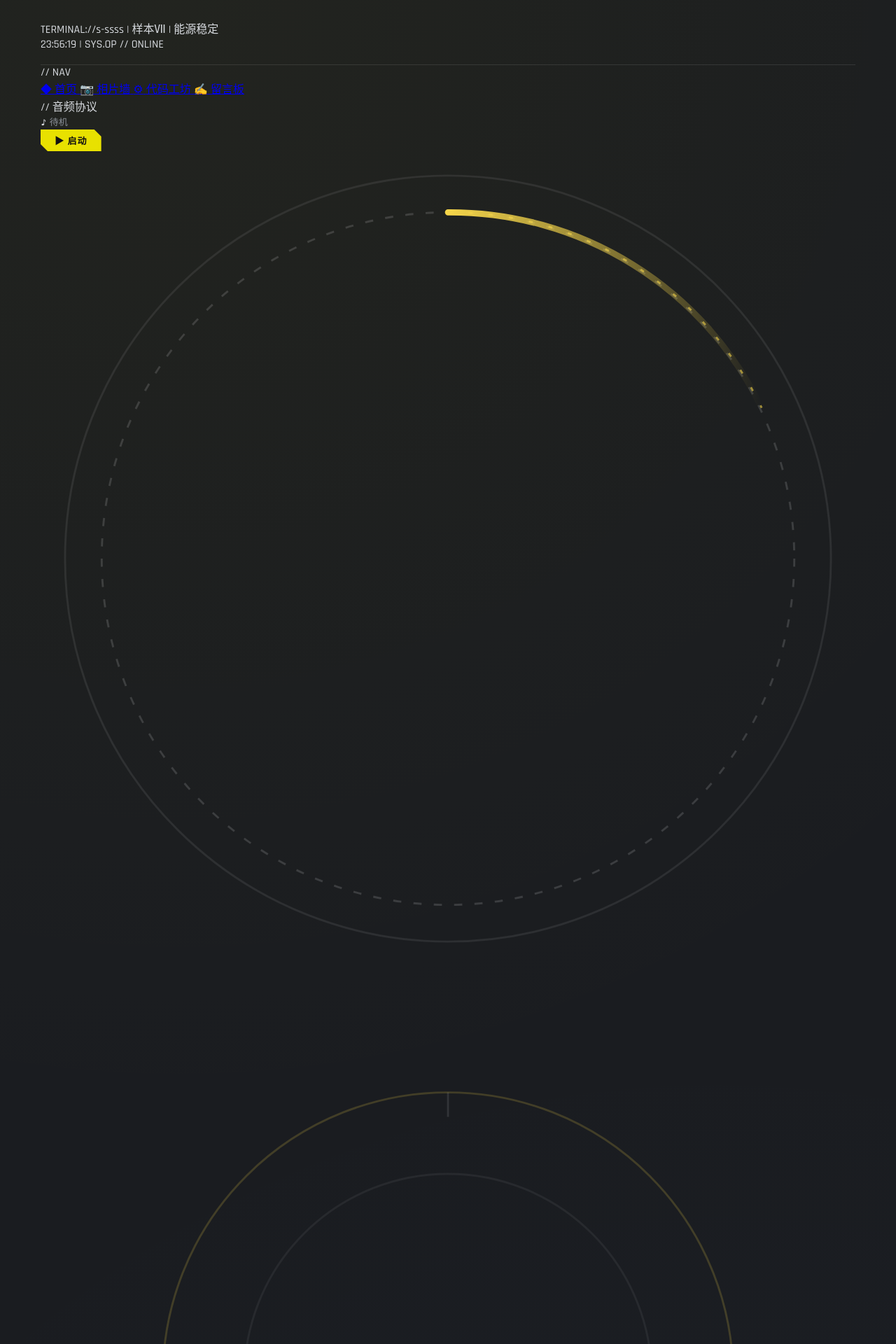
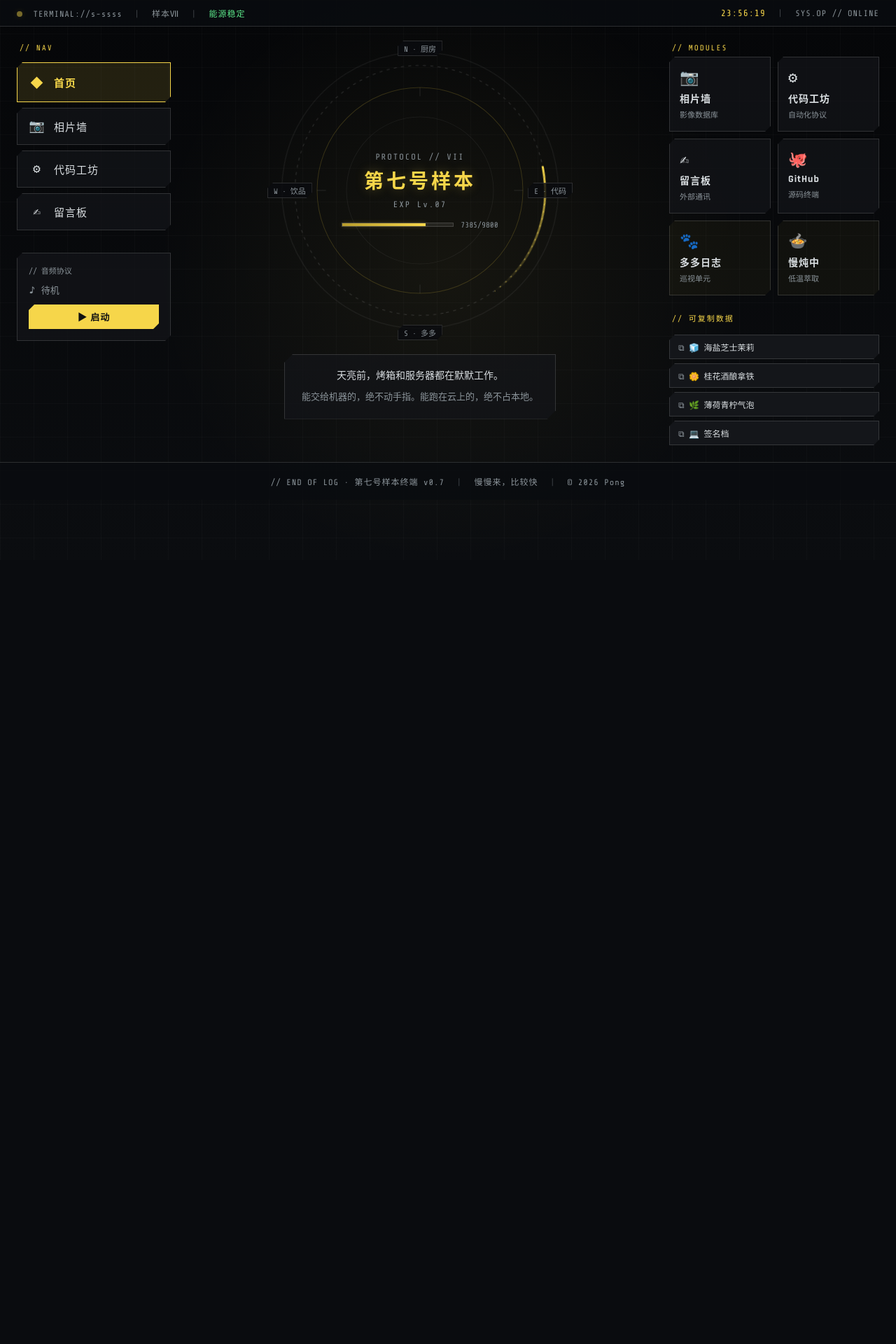
Before and after one commit to s-ssss/s-ssss.github.io, a PHP site: page / in a window 1280 px wide. Shown: the top 1920 px of the page at 70% size. After the commit the page ends 721 px from the top, so only its background shows below. Run offline with PHP 8.4, Linux system fonts and the light colour scheme.

Commit message:
Update style.css

```diff
--- a/style.css
+++ b/style.css
@@ -1,153 +1,138 @@
-/* ===== 终末地风 CSS 变量 ===== */
+/* ===== 终末地终端风 · 大厅版 ===== */
 :root {
-    --bg: #1a1c20;
-    --bg-2: #23262d;
-    --panel: rgba(38, 41, 48, 0.72);
-    --panel-solid: #262930;
-    --line: rgba(255, 255, 255, 0.10);
-    --line-strong: rgba(232, 225, 0, 0.45);
-    --text: #d7dadf;
-    --muted: #8b9199;
-    --accent: #e8e100;       /* 终末地黄 */
-    --accent-dim: #a7a300;
-    --accent-glow: rgba(232, 225, 0, 0.35);
-    --danger: #e85a5a;
+    --bg: #07090b;
+    --panel: rgba(20, 22, 26, 0.72);
+    --panel-solid: #14161a;
+    --line: rgba(255, 255, 255, 0.14);
+    --line-strong: rgba(246, 214, 74, 0.45);
+    --text: #d8dde0;
+    --muted: #8b949a;
+    --yellow: #f6d64a;
+    --yellow-dim: #b89d2c;
+    --yellow-glow: rgba(246, 214, 74, 0.25);
     --ok: #5ce88a;
-    --clip: polygon(0 0, calc(100% - 16px) 0, 100% 16px, 100% 100%, 16px 100%, 0 calc(100% - 16px));
-    --clip-sm: polygon(0 0, calc(100% - 10px) 0, 100% 10px, 100% 100%, 10px 100%, 0 calc(100% - 10px));
+    --clip: polygon(12px 0, 100% 0, 100% calc(100% - 12px), calc(100% - 12px) 100%, 0 100%, 0 12px);
+    --clip-sm: polygon(8px 0, 100% 0, 100% calc(100% - 8px), calc(100% - 8px) 100%, 0 100%, 0 8px);
 }
 
 * { margin: 0; padding: 0; box-sizing: border-box; }
 
 body {
-    font-family: "Rajdhani", "Share Tech Mono", "Noto Sans CJK SC", -apple-system, sans-serif;
-    background: var(--bg);
+    font-family: "Rajdhani", "Share Tech Mono", "Noto Sans CJK SC", monospace, sans-serif;
+    background:
+        radial-gradient(circle at 50% 48%, rgba(246,214,74,0.06), transparent 55%),
+        linear-gradient(180deg, #050608, #0b0d10);
     color: var(--text);
-    max-width: 1200px;
-    margin: 0 auto;
-    padding: 0 18px;
     min-height: 100vh;
-    background-image:
-        radial-gradient(circle at 20% 0%, rgba(232,225,0,0.04) 0%, transparent 50%),
-        radial-gradient(circle at 80% 100%, rgba(74,144,217,0.04) 0%, transparent 50%);
+    overflow-x: hidden;
 }
 
-/* ===== 顶部状态栏（HUD） ===== */
-header {
-    position: relative;
-    padding: 28px 0 18px;
-    border-bottom: 1px solid var(--line);
+/* 背景网格 */
+.bg-grid {
+    position: fixed; inset: 0;
+    background-image:
+        linear-gradient(rgba(255,255,255,0.025) 1px, transparent 1px),
+        linear-gradient(90deg, rgba(255,255,255,0.025) 1px, transparent 1px);
+    background-size: 48px 48px;
+    pointer-events: none;
+    z-index: 0;
 }
 
-/* 顶部小状态条 */
-.hud-bar {
-    display: flex;
-    justify-content: space-between;
-    align-items: center;
+/* ===== 顶部状态栏 ===== */
+.topbar {
+    position: relative; z-index: 2;
+    display: flex; justify-content: space-between; align-items: center;
+    padding: 10px 24px;
+    background: rgba(10,12,16,0.85);
+    border-bottom: 1px solid var(--line);
     font-family: "Share Tech Mono", monospace;
-    font-size: 11px;
+    font-size: 12px;
     color: var(--muted);
-    margin-bottom: 14px;
-    padding: 4px 12px;
-    background: rgba(0,0,0,0.3);
+    letter-spacing: 1px;
+}
+.topbar .dot {
+    display: inline-block; width: 8px; height: 8px; border-radius: 50%;
+    background: var(--yellow); margin-right: 8px;
+    box-shadow: 0 0 8px var(--yellow-glow);
+    animation: blink 2s infinite;
+}
+@keyframes blink { 50% { opacity: 0.4; } }
+.topbar .sep { margin: 0 10px; opacity: 0.4; }
+.topbar .status-ok { color: var(--ok); }
+#clock { color: var(--yellow); font-size: 13px; }
+
+/* ===== 主布局 ===== */
+.layout {
+    position: relative; z-index: 1;
+    display: grid;
+    grid-template-columns: 220px 1fr 300px;
+    gap: 20px;
+    padding: 24px;
+    max-width: 1400px;
+    margin: 0 auto;
+}
+
+/* ===== 左侧导航 ===== */
+.sidebar {
+    display: flex; flex-direction: column; gap: 8px;
+}
+.side-title {
+    font-family: "Share Tech Mono", monospace;
+    font-size: 11px; color: var(--yellow);
+    letter-spacing: 2px; margin-bottom: 6px;
+    padding-left: 4px;
+}
+.side-btn {
+    display: flex; align-items: center; gap: 12px;
+    padding: 14px 16px;
+    background: var(--panel);
+    border: 1px solid var(--line);
+    clip-path: var(--clip-sm);
+    color: var(--text);
+    text-decoration: none;
+    font-size: 15px;
+    letter-spacing: 1px;
+    transition: all 0.2s;
+}
+.side-btn .side-icon { font-size: 18px; width: 24px; text-align: center; }
+.side-btn:hover {
+    border-color: var(--yellow);
+    color: var(--yellow);
+    box-shadow: inset 0 0 12px var(--yellow-glow);
+}
+.side-btn.active {
+    background: rgba(246,214,74,0.12);
+    border-color: var(--yellow);
+    color: var(--yellow);
+    font-weight: 700;
+}
+.side-btn.active .side-icon { animation: pulse 2s infinite; }
+
+/* 音乐盒 */
+.music-box {
+    margin-top: 24px;
+    padding: 16px;
+    background: var(--panel);
     border: 1px solid var(--line);
     clip-path: var(--clip-sm);
 }
-.hud-bar .left::before { content: "▷ "; color: var(--accent); }
-.hud-bar .right::after { content: " ◁"; color: var(--accent); }
-
-header h1 {
-    font-size: 36px;
-    font-weight: 700;
-    letter-spacing: 4px;
-    color: var(--text);
-    text-transform: uppercase;
+.music-label {
+    font-family: "Share Tech Mono", monospace;
+    font-size: 11px; color: var(--muted);
+    margin-bottom: 8px;
 }
-header h1::before {
-    content: "◆ ";
-    color: var(--accent);
-    font-size: 24px;
+.music-row {
+    display: flex; align-items: center; gap: 8px;
+    font-size: 13px; color: var(--muted);
+    margin-bottom: 10px;
 }
-header p {
-    color: var(--muted);
-    margin-top: 6px;
-    font-size: 14px;
-    font-style: italic;
-    letter-spacing: 1px;
-}
-
-/* ===== 导航（终端标签） ===== */
-nav {
-    margin-top: 18px;
-    display: flex;
-    justify-content: center;
-    flex-wrap: wrap;
-    gap: 6px;
-}
-nav a {
-    padding: 8px 20px;
-    color: var(--muted);
-    text-decoration: none;
-    font-weight: 600;
-    font-size: 14px;
-    letter-spacing: 2px;
-    text-transform: uppercase;
-    border: 1px solid var(--line);
-    clip-path: var(--clip-sm);
-    transition: all 0.2s;
-    position: relative;
-}
-nav a::before {
-    content: "▸ ";
-    opacity: 0;
-    transition: opacity 0.2s;
-}
-nav a:hover {
-    border-color: var(--accent);
-    color: var(--accent);
-    background: rgba(232,225,0,0.06);
-}
-nav a:hover::before { opacity: 1; }
-nav a.active {
-    background: var(--accent);
-    color: #111;
-    border-color: var(--accent);
-    font-weight: 700;
-}
-nav a.active::before { opacity: 1; color: #111; }
-
-/* ===== 音乐条（音频协议） ===== */
-#musicBar {
-    display: flex;
-    align-items: center;
-    gap: 14px;
-    background: var(--panel);
-    backdrop-filter: blur(10px);
-    border: 1px solid var(--line);
-    clip-path: var(--clip);
-    padding: 10px 22px;
-    margin: 22px auto;
-    max-width: 480px;
-}
-#musicBar .music-icon {
-    font-size: 20px;
-    animation: pulse 2s infinite;
-}
-@keyframes pulse {
-    0%, 100% { opacity: 1; }
-    50% { opacity: 0.5; }
-}
-#musicName {
-    flex: 1;
-    font-size: 13px;
-    color: var(--muted);
-    font-family: "Share Tech Mono", monospace;
-}
-#playBtn {
-    background: var(--accent);
+#musicIcon { font-size: 18px; }
+.yellow-btn {
+    width: 100%;
+    background: var(--yellow);
     color: #111;
     border: none;
-    padding: 6px 20px;
+    padding: 8px;
     font-weight: 700;
     font-size: 13px;
     cursor: pointer;
@@ -155,98 +140,127 @@ nav a.active::before { opacity: 1; color: #111; }
     letter-spacing: 1px;
     transition: transform 0.08s, filter 0.2s;
 }
-#playBtn:hover { filter: brightness(1.1); }
-#playBtn:active { transform: translateY(2px) scale(0.96); }
+.yellow-btn:hover { filter: brightness(1.1); }
+.yellow-btn:active { transform: translateY(2px) scale(0.97); }
 
-/* ===== 简介三栏 ===== */
-.intro {
-    display: grid;
-    grid-template-columns: repeat(auto-fit, minmax(280px, 1fr));
-    gap: 16px;
-    margin: 32px 0;
+/* ===== 中间 HUD ===== */
+.hud-center {
+    display: flex; flex-direction: column; align-items: center; gap: 24px;
 }
-.intro-card {
+.hud {
+    position: relative;
+    width: 420px; height: 420px;
+}
+.hud-svg {
+    position: absolute; inset: 0;
+    width: 100%; height: 100%;
+}
+.hud-svg.inner { animation: none; }
+.hud-svg:not(.inner) { animation: spin 30s linear infinite; }
+@keyframes spin { to { transform: rotate(360deg); } }
+
+.hud-text {
+    position: absolute; inset: 0;
+    display: flex; flex-direction: column;
+    align-items: center; justify-content: center;
+    text-align: center;
+    gap: 6px;
+}
+.hud-sub {
+    font-family: "Share Tech Mono", monospace;
+    font-size: 12px; color: var(--muted);
+    letter-spacing: 2px;
+}
+.hud-main {
+    font-size: 28px; font-weight: 700;
+    color: var(--yellow);
+    letter-spacing: 4px;
+    text-shadow: 0 0 16px var(--yellow-glow);
+}
+.hud-bar-wrap {
+    display: flex; align-items: center; gap: 10px;
+    margin-top: 10px;
+}
+.hud-bar {
+    width: 160px; height: 6px;
+    background: rgba(255,255,255,0.08);
+    border: 1px solid var(--line);
+    position: relative;
+}
+.hud-bar-fill {
+    height: 100%;
+    background: linear-gradient(90deg, var(--yellow-dim), var(--yellow));
+    box-shadow: 0 0 6px var(--yellow-glow);
+}
+.hud-bar-text {
+    font-family: "Share Tech Mono", monospace;
+    font-size: 11px; color: var(--muted);
+}
+
+/* HUD 四方向标签 */
+.hud-tag {
+    position: absolute;
+    font-family: "Share Tech Mono", monospace;
+    font-size: 11px; color: var(--muted);
+    background: rgba(10,12,16,0.8);
+    border: 1px solid var(--line);
+    padding: 2px 8px;
+    clip-path: var(--clip-sm);
+}
+.hud-tag.top { top: -4px; left: 50%; transform: translateX(-50%); }
+.hud-tag.bottom { bottom: -4px; left: 50%; transform: translateX(-50%); }
+.hud-tag.left { left: -8px; top: 50%; transform: translateY(-50%); }
+.hud-tag.right { right: -8px; top: 50%; transform: translateY(-50%); }
+
+.hud-intro {
+    text-align: center;
     background: var(--panel);
-    backdrop-filter: blur(10px);
     border: 1px solid var(--line);
     clip-path: var(--clip);
-    padding: 22px;
-    position: relative;
+    padding: 18px 24px;
+    max-width: 420px;
 }
-.intro-card::before {
-    content: "";
-    position: absolute;
-    top: 0; left: 0;
-    width: 40px; height: 3px;
-    background: var(--accent);
+.hud-intro p { font-size: 14px; line-height: 1.8; }
+.hud-intro p.muted { color: var(--muted); font-size: 13px; margin-top: 6px; }
+
+/* ===== 右侧模块矩阵 ===== */
+.modules { display: flex; flex-direction: column; }
+.mod-grid {
+    display: grid;
+    grid-template-columns: repeat(2, 1fr);
+    gap: 10px;
 }
-.intro-card h2 {
-    font-size: 16px;
-    color: var(--accent);
-    margin-bottom: 12px;
-    letter-spacing: 2px;
-    text-transform: uppercase;
+.mod-card {
+    display: flex; flex-direction: column; gap: 4px;
+    padding: 16px 14px;
+    background: var(--panel);
+    border: 1px solid var(--line);
+    clip-path: var(--clip-sm);
+    text-decoration: none; color: var(--text);
+    transition: all 0.2s;
 }
-.intro-card p {
-    font-size: 14px;
-    color: var(--muted);
-    line-height: 1.8;
+.mod-card:hover {
+    border-color: var(--yellow);
+    color: var(--yellow);
+    box-shadow: 0 0 16px var(--yellow-glow);
+    transform: translateY(-2px);
 }
-.intro-card a { color: var(--accent); font-weight: 600; }
+.mod-card.alt { background: rgba(246,214,74,0.04); }
+.mod-icon { font-size: 22px; }
+.mod-name { font-weight: 700; font-size: 14px; letter-spacing: 1px; }
+.mod-desc {
+    font-family: "Share Tech Mono", monospace;
+    font-size: 11px; color: var(--muted);
+}
 
-/* ===== 快速入口 ===== */
-.quick-links {
-    display: grid;
-    grid-template-columns: repeat(auto-fit, minmax(180px, 1fr));
-    gap: 14px;
-    margin: 30px 0;
-}
-.quick-card {
-    display: flex;
-    flex-direction: column;
-    align-items: center;
-    gap: 12px;
-    padding: 32px 16px;
-    background: var(--panel);
-    backdrop-filter: blur(10px);
-    border: 1px solid var(--line);
-    clip-path: var(--clip);
-    text-decoration: none;
-    color: var(--text);
-    transition: transform 0.2s, border-color 0.2s, box-shadow 0.2s;
-}
-.quick-card:hover {
-    transform: translateY(-4px);
-    border-color: var(--accent);
-    box-shadow: 0 0 20px var(--accent-glow);
-}
-.quick-icon { font-size: 40px; }
-.quick-text {
-    font-weight: 700;
-    font-size: 15px;
-    letter-spacing: 2px;
-    text-transform: uppercase;
-}
-.quick-card.plog { border-top: 3px solid var(--accent); }
-.quick-card.code { border-top: 3px solid #4a90d9; }
-.quick-card.msg { border-top: 3px solid #e8806a; }
-
-/* ===== 可复制文字块 ===== */
-#copySection { margin: 36px 0; }
-#copySection h2 {
-    font-size: 16px;
-    color: var(--accent);
-    margin-bottom: 14px;
-    letter-spacing: 2px;
-}
+/* 复制块 */
+.copy-list { display: flex; flex-direction: column; gap: 6px; margin-top: 10px; }
 .copy-block {
-    display: inline-block;
+    padding: 8px 12px;
     background: var(--panel-solid);
     border: 1px solid var(--line);
     clip-path: var(--clip-sm);
-    padding: 10px 18px;
-    margin: 6px 8px 6px 0;
-    font-size: 13px;
+    font-size: 12px;
     color: var(--text);
     cursor: pointer;
     transition: all 0.2s;
@@ -254,298 +268,35 @@ nav a.active::before { opacity: 1; color: #111; }
     font-family: "Share Tech Mono", monospace;
 }
 .copy-block:hover {
-    border-color: var(--accent);
-    color: var(--accent);
-    box-shadow: inset 0 0 12px var(--accent-glow);
+    border-color: var(--yellow);
+    color: var(--yellow);
+    box-shadow: inset 0 0 10px var(--yellow-glow);
 }
 .copy-block::before { content: "⧉ "; color: var(--muted); }
-.copy-block:hover::before { color: var(--accent); }
 
-/* ===== 相片墙 ===== */
-.date-group { margin: 36px 0; }
-.date-group h2 {
-    font-size: 15px;
-    color: var(--accent);
-    border-bottom: 1px solid var(--line-strong);
-    padding-bottom: 8px;
-    margin-bottom: 14px;
-    letter-spacing: 2px;
+/* ===== 底部 ===== */
+.bottombar {
+    position: relative; z-index: 2;
+    text-align: center;
+    padding: 18px;
+    border-top: 1px solid var(--line);
+    background: rgba(10,12,16,0.85);
     font-family: "Share Tech Mono", monospace;
-}
-.grid {
-    display: grid;
-    grid-template-columns: repeat(auto-fill, minmax(220px, 1fr));
-    gap: 14px;
-}
-.card {
-    background: var(--panel);
-    border: 1px solid var(--line);
-    clip-path: var(--clip);
-    overflow: hidden;
-    cursor: pointer;
-    transition: transform 0.2s, border-color 0.2s, box-shadow 0.2s;
-}
-.card:hover {
-    transform: translateY(-4px);
-    border-color: var(--accent);
-    box-shadow: 0 0 16px var(--accent-glow);
-}
-.card img {
-    width: 100%;
-    height: 190px;
-    object-fit: cover;
-    display: block;
-    filter: saturate(0.9) contrast(1.05);
-    transition: filter 0.3s;
-}
-.card:hover img { filter: saturate(1.1) contrast(1.1); }
-.card .info { padding: 10px 14px; }
-.card h3 { font-size: 14px; color: var(--accent); }
-.card p { font-size: 12px; color: var(--muted); margin-top: 4px; }
-
-/* ===== 灯箱 ===== */
-#lightbox {
-    position: fixed; inset: 0;
-    background: rgba(10, 12, 16, 0.92);
-    display: flex;
-    flex-direction: column;
-    justify-content: center;
-    align-items: center;
-    z-index: 999;
-    cursor: zoom-out;
-}
-#lightbox.hidden { display: none; }
-#lightboxImg {
-    max-width: 92vw;
-    max-height: 78vh;
-    border: 1px solid var(--accent);
-    clip-path: var(--clip);
-    box-shadow: 0 0 40px var(--accent-glow);
-}
-#lightboxCaption {
-    color: var(--accent);
-    margin-top: 14px;
-    font-size: 13px;
-    font-family: "Share Tech Mono", monospace;
-}
-#closeBtn {
-    position: absolute;
-    top: 18px; right: 28px;
-    font-size: 36px;
-    color: var(--accent);
-    cursor: pointer;
-    z-index: 1000;
-}
-
-/* ===== 代码工坊 ===== */
-.projects {
-    display: grid;
-    grid-template-columns: repeat(auto-fit, minmax(300px, 1fr));
-    gap: 16px;
-    margin: 30px 0;
-}
-.proj-card {
-    background: var(--panel);
-    backdrop-filter: blur(10px);
-    border: 1px solid var(--line);
-    clip-path: var(--clip);
-    padding: 24px;
-    position: relative;
-}
-.proj-card::after {
-    content: "";
-    position: absolute;
-    bottom: 0; right: 0;
-    width: 30px; height: 30px;
-    background: linear-gradient(135deg, transparent 50%, var(--accent) 50%);
-    opacity: 0.3;
-}
-.proj-card h2 {
-    font-size: 17px;
-    color: var(--accent);
-    margin-bottom: 10px;
+    font-size: 12px;
+    color: var(--muted);
     letter-spacing: 1px;
 }
-.proj-card p { font-size: 14px; color: var(--muted); line-height: 1.7; }
-.proj-card .tech {
-    color: var(--muted);
-    font-size: 12px;
-    margin: 8px 0;
-    font-family: "Share Tech Mono", monospace;
+.bottombar .sep { margin: 0 10px; opacity: 0.4; }
+
+/* ===== 响应式 ===== */
+@media (max-width: 1000px) {
+    .layout { grid-template-columns: 1fr; }
+    .hud { width: 320px; height: 320px; }
+    .hud-main { font-size: 22px; }
+    .mod-grid { grid-template-columns: repeat(3, 1fr); }
 }
-.proj-card a { color: var(--accent); font-weight: 600; }
-
-/* 灶台能量条 */
-.stove {
-    margin: 30px 0;
-    background: var(--panel);
-    padding: 24px;
-    border: 1px solid var(--line);
-    clip-path: var(--clip);
+@media (max-width: 600px) {
+    .topbar { flex-direction: column; gap: 6px; }
+    .mod-grid { grid-template-columns: repeat(2, 1fr); }
+    .hud { width: 280px; height: 280px; }
 }
-.stove h2 {
-    font-size: 16px;
-    color: var(--accent);
-    margin-bottom: 16px;
-    letter-spacing: 2px;
-}
-.stove-item {
-    display: flex;
-    align-items: center;
-    gap: 14px;
-    margin: 12px 0;
-}
-.stove-label {
-    width: 100px;
-    font-size: 13px;
-    color: var(--muted);
-    font-family: "Share Tech Mono", monospace;
-}
-.bar {
-    flex: 1;
-    height: 8px;
-    background: rgba(255,255,255,0.06);
-    border: 1px solid var(--line);
-    position: relative;
-    overflow: hidden;
-}
-.fill {
-    height: 100%;
-    background: linear-gradient(90deg, var(--accent-dim), var(--accent));
-    box-shadow: 0 0 6px var(--accent-glow);
-    position: relative;
-}
-.fill::after {
-    content: "";
-    position: absolute;
-    top: 0; left: 0; right: 0; bottom: 0;
-    background: linear-gradient(90deg, transparent, rgba(255,255,255,0.3), transparent);
-    animation: shimmer 2s infinite;
-}
-@keyframes shimmer {
-    0% { transform: translateX(-100%); }
-    100% { transform: translateX(100%); }
-}
-.stove-item span:last-child {
-    font-size: 12px;
-    color: var(--muted);
-    min-width: 60px;
-    font-family: "Share Tech Mono", monospace;
-}
-
-/* 理念 */
-.philosophy { margin: 30px 0; text-align: center; }
-.philosophy h2 {
-    font-size: 16px;
-    color: var(--accent);
-    margin-bottom: 16px;
-    letter-spacing: 2px;
-}
-.philosophy blockquote {
-    font-size: 15px;
-    color: var(--muted);
-    margin: 10px 0;
-    font-style: italic;
-    border-left: 3px solid var(--accent);
-    padding-left: 16px;
-    display: inline-block;
-    text-align: left;
-}
-
-/* 研究 */
-.research { margin: 30px 0; text-align: center; }
-.research h2 {
-    font-size: 16px;
-    color: var(--accent);
-    margin-bottom: 12px;
-    letter-spacing: 2px;
-}
-.research p {
-    font-size: 14px;
-    color: var(--muted);
-    font-family: "Share Tech Mono", monospace;
-}
-
-/* 留言表单 */
-form {
-    background: var(--panel);
-    backdrop-filter: blur(10px);
-    padding: 28px;
-    border: 1px solid var(--line);
-    clip-path: var(--clip);
-    margin: 30px auto;
-    max-width: 560px;
-}
-label {
-    display: block;
-    margin-top: 18px;
-    font-weight: 600;
-    color: var(--accent);
-    font-size: 13px;
-    letter-spacing: 1px;
-    text-transform: uppercase;
-}
-input, textarea {
-    width: 100%;
-    padding: 10px 14px;
-    margin-top: 6px;
-    border: 1px solid var(--line);
-    background: rgba(0,0,0,0.3);
-    color: var(--text);
-    font-size: 14px;
-    border-radius: 0;
-    font-family: "Share Tech Mono", monospace;
-}
-input:focus, textarea:focus {
-    outline: none;
-    border-color: var(--accent);
-    box-shadow: 0 0 8px var(--accent-glow);
-}
-button[type="submit"] {
-    margin-top: 24px;
-    background: var(--accent);
-    color: #111;
-    border: none;
-    padding: 12px 32px;
-    font-weight: 700;
-    font-size: 15px;
-    cursor: pointer;
-    width: 100%;
-    clip-path: var(--clip);
-    letter-spacing: 2px;
-    text-transform: uppercase;
-    transition: transform 0.08s, filter 0.2s;
-}
-button[type="submit"]:hover { filter: brightness(1.1); }
-button[type="submit"]:active { transform: translateY(2px) scale(0.98); }
-
-#result {
-    text-align: center;
-    padding: 16px;
-    margin: 20px auto;
-    max-width: 560px;
-    font-size: 14px;
-    border: 1px solid var(--line);
-    clip-path: var(--clip-sm);
-    font-family: "Share Tech Mono", monospace;
-}
-#result.hidden { display: none; }
-#result.success { background: rgba(92,232,138,0.1); color: var(--ok); border-color: var(--ok); }
-#result.error { background: rgba(232,90,90,0.1); color: var(--danger); border-color: var(--danger); }
-
-/* 页脚 */
-footer {
-    text-align: center;
-    padding: 36px 0 24px;
-    color: var(--muted);
-    font-size: 12px;
-    border-top: 1px solid var(--line);
-    margin-top: 40px;
-    font-family: "Share Tech Mono", monospace;
-}
-.footer-links a {
-    color: var(--accent);
-    text-decoration: none;
-    margin: 0 8px;
-}
-footer::before { content: "// "; color: var(--accent); }
```
